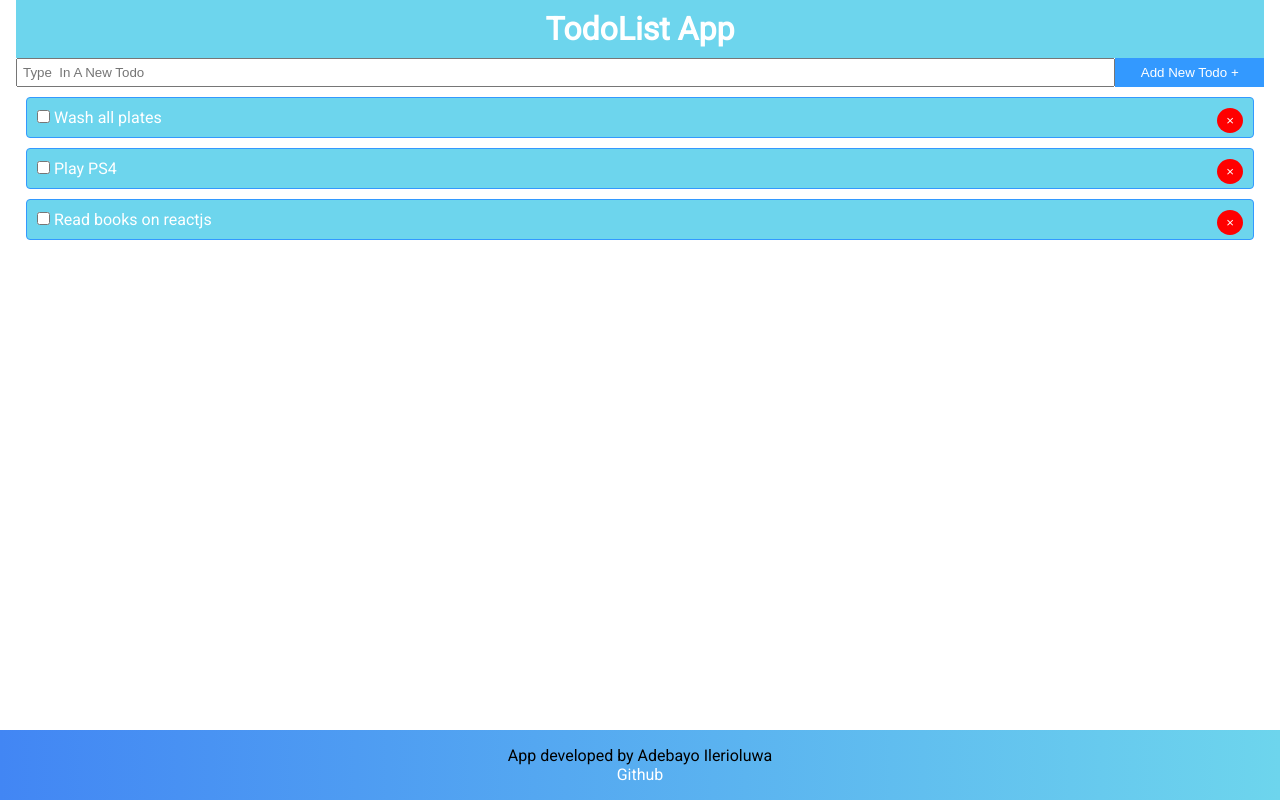
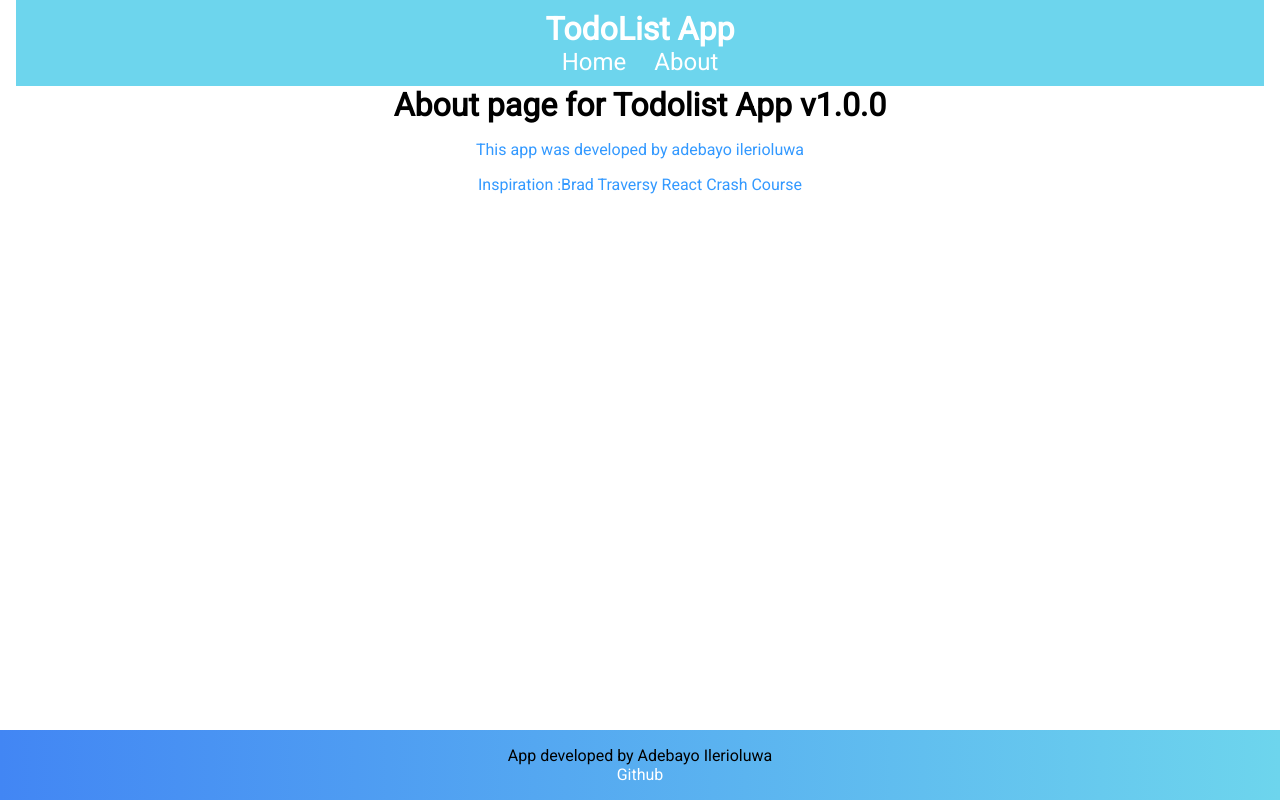
Before and after one commit to adebayoileri/Todo-list-react-app, a React (Create React App) app: page /about in a window 1280 px wide. Built offline with nearby package versions, Linux system fonts and the light colour scheme; the HTML template or start-up script is replaced by a standard one.

Commit message:
Used react-router to assign links
Added an about page to app and made few changes to the component styling

```diff
--- a/package.json
+++ b/package.json
@@ -5,6 +5,7 @@
   "dependencies": {
     "react": "^16.10.2",
     "react-dom": "^16.10.2",
+    "react-router-dom": "^5.1.2",
     "react-scripts": "3.2.0"
   },
   "scripts": {
--- a/src/App.js
+++ b/src/App.js
@@ -1,10 +1,12 @@
 import React from 'react';
-import './App.css';
+import {BrowserRouter as Router, Route} from 'react-router-dom'
 import Todos from './components/Todos';
+import About from './components/pages/About';
 import AddTodo from './components/AddTodo';
 import Header from './components/layout/Header';
 import Footer from './components/layout/Footer';
 
+import './App.css';
 class App extends React.Component{
   state ={
     todos:[
@@ -55,14 +57,21 @@ class App extends React.Component{
 }
   render(){
     return (
-      <div className="App">
+      <Router>
+        <div className="App">
       <div className="container">
       <Header />
+      <Route exact path="/" render={ props=>(
+        <React.Fragment>
         <AddTodo addTodo={this.addTodo}/>
         <Todos todos ={this.state.todos} markComplete = {this.markComplete} delTodo={this.delTodo} />
+        </React.Fragment>
+      )} />
+      <Route path="/about" component={About} />
       </div>
         <Footer />
       </div>
+      </Router>
     );
   }
 }
--- a/src/components/layout/Header.js
+++ b/src/components/layout/Header.js
@@ -1,9 +1,12 @@
 import React from 'react';
+import { Link } from 'react-router-dom';
 
 function Header(){
     return(
         <header style={headerStyle}>
             <h1>TodoList App</h1>
+            <Link style={linkStyle} to="/">Home</Link>
+            <Link style={linkStyle} to="/about">About</Link>
         </header>
     )
 }
@@ -13,4 +16,9 @@ const headerStyle ={
     textAlign:'center',
     padding:'10px'
 }
+const linkStyle ={
+    color:'#ffff',
+    fontSize:'24px',
+    margin: '14px'
+}
 export default Header;
--- /dev/null
+++ b/src/components/pages/About.js
@@ -0,0 +1,17 @@
+import React from 'react'
+
+export default function About() {
+    return (
+       <React.Fragment>
+           <h1 style={centerStyle}>About page for Todolist App v1.0.0</h1>
+           <p style={paraStyle}>This app was developed by adebayo ilerioluwa </p>
+           <p style={paraStyle}>Inspiration :Brad Traversy React Crash Course</p>
+       </React.Fragment>
+    )
+}
+const centerStyle={textAlign:'center'}
+const paraStyle ={
+    textAlign:'center',
+    color:'#39f',
+    marginTop:'1em'
+}
```
Also changed, not shown: 1 other file (tests, documents, lock files or other folders).
